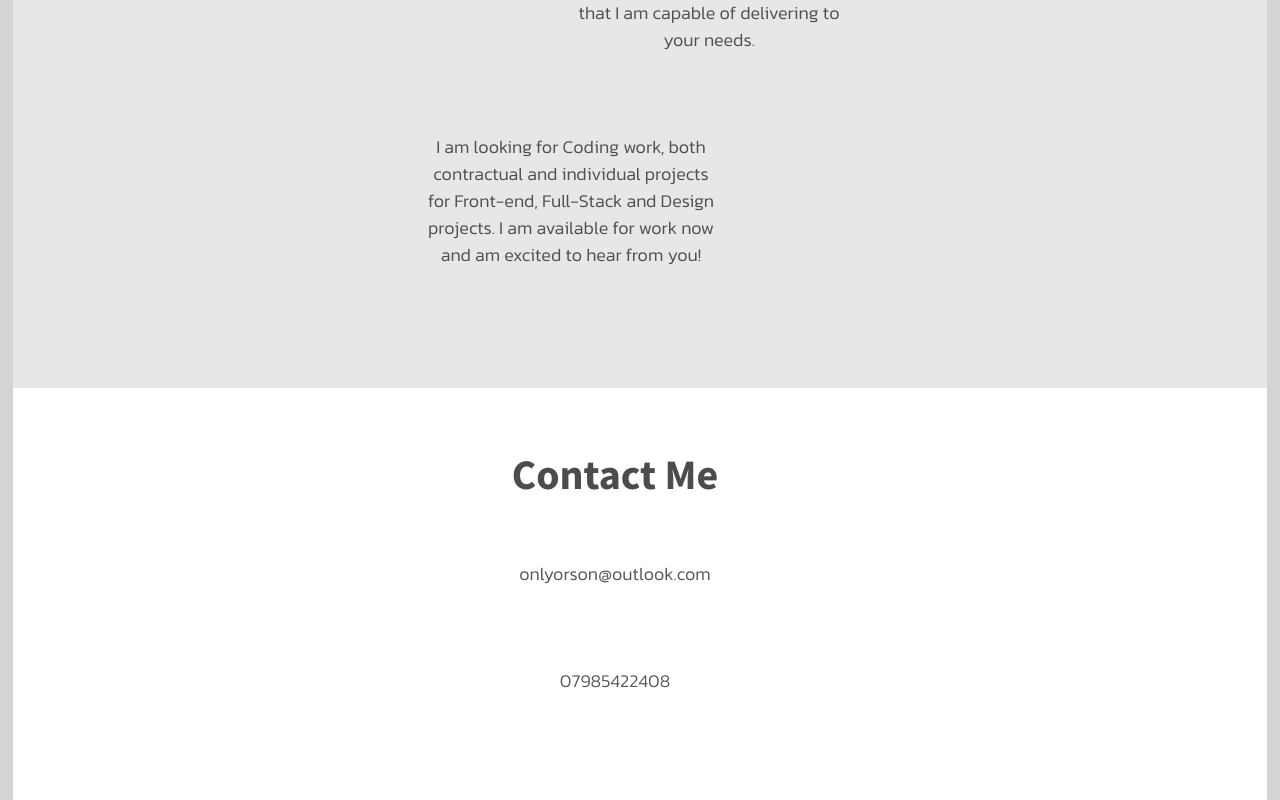
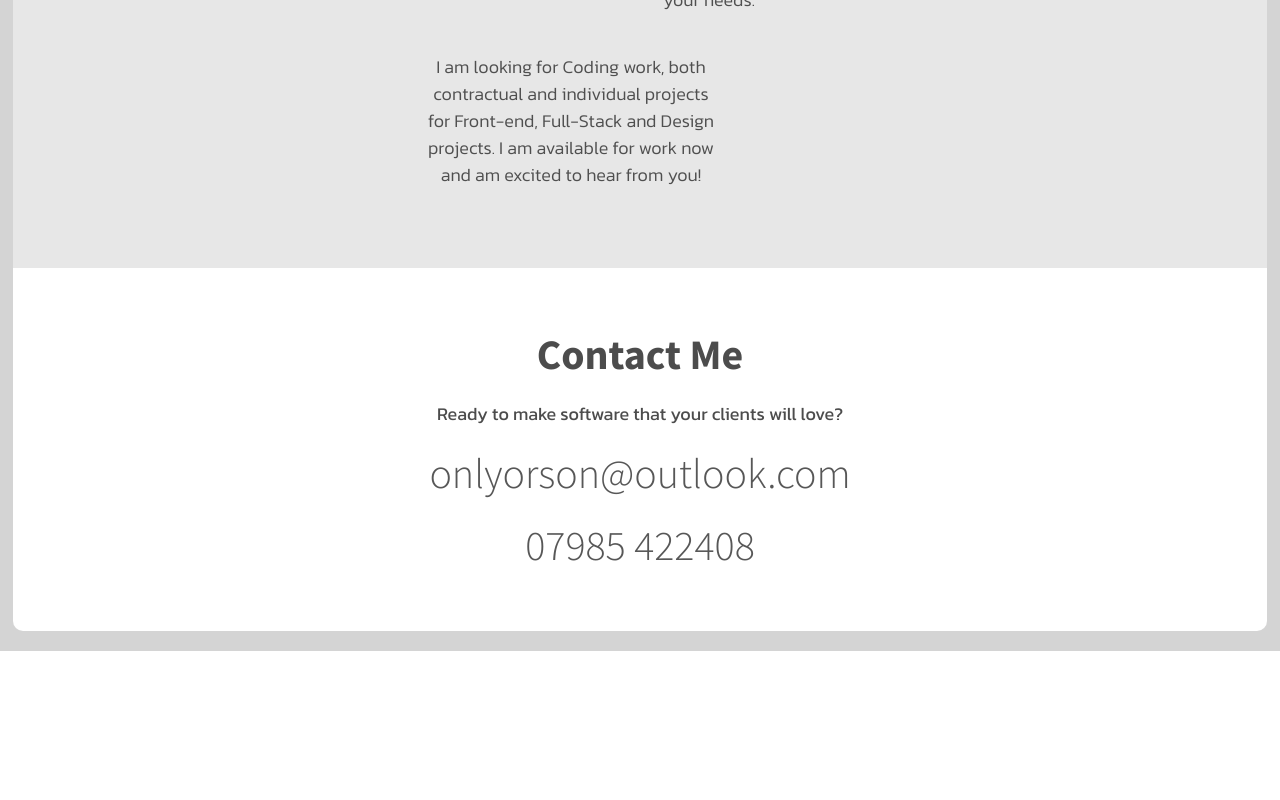
Before and after one commit to David-Orson/Portfolio-2020, a React (Create React App) app: page / in a window 1280 px wide. Shown: the part 4980-5780 px from the top of the page. After the commit the page ends 5631 px from the top, so only its background shows below. Built offline with nearby package versions, Linux system fonts and the light colour scheme; a web font is replaced by a local one.

Commit message:
Contact Design

```diff
--- a/src/components/Contact.js
+++ b/src/components/Contact.js
@@ -7,17 +7,18 @@ const Contact = () => {
     <div id="cv" className="contact">
       <div className="contact-main">
         <div className="container">
-          <h1 className="projects-title">Contact Me</h1>
-          <p className="projects-tagline">
+          <h1 className="contact-title">Contact Me</h1>
+          <p>Ready to make software that your clients will love?</p>
+          <h1 className="contact-tagline">
             <span>
               onlyorson@outlook.com
             </span>
-          </p>
-          <p className="projects-tagline">
+          </h1>
+          <h1 className="contact-tagline">
             <span>
-              07985422408
+              07985 422408
             </span>
-          </p>
+          </h1>
         </div>
       </div>
 
--- a/src/css/CTA.css
+++ b/src/css/CTA.css
@@ -21,14 +21,14 @@
 }
 
 .cta-tagline-left {
-  padding-bottom: 70px;
+  padding-bottom: 30px;
   width: 30%;
   align-self: start;
   margin-left: 300px;
 }
 
 .cta-tagline-right {
-  padding-bottom: 70px;
+  padding-bottom: 30px;
   width: 30%;
   align-self: end;
   margin-right: 300px;
--- a/src/css/Contact.css
+++ b/src/css/Contact.css
@@ -9,7 +9,7 @@
 .contact-main {
   width: 98%;
   background: white;
-  padding: 50px 100px 200px 50px;
+  padding: 50px 100px 50px 100px;
   text-align: center;
   border-radius: 0px 0px 10px 10px;
 }
```
